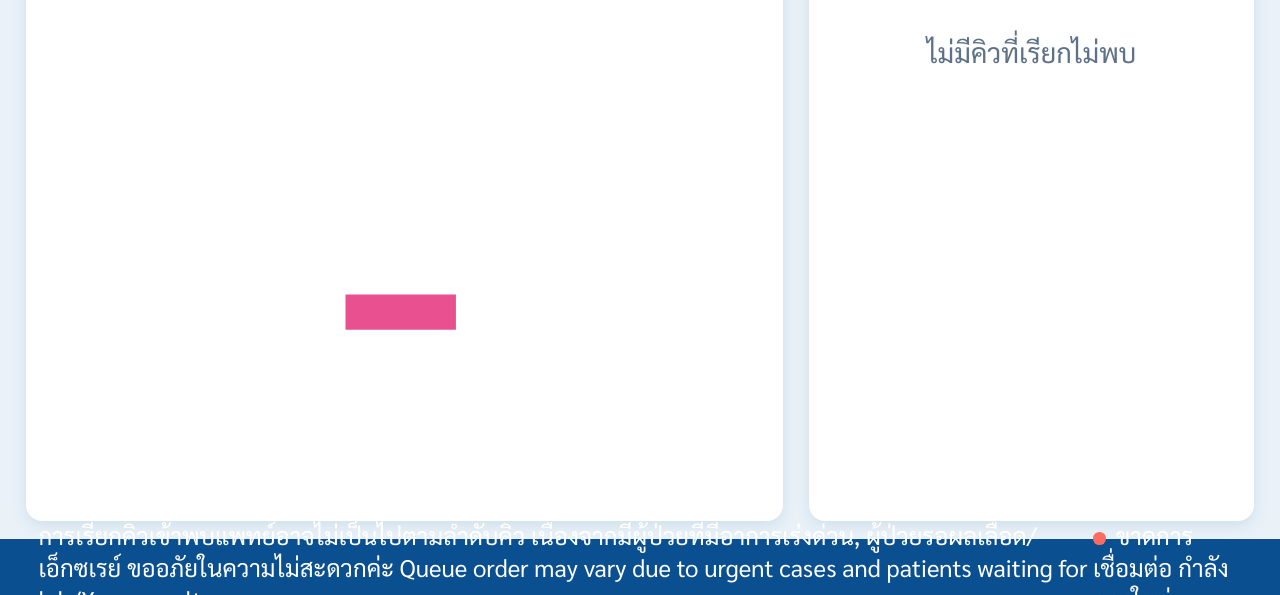
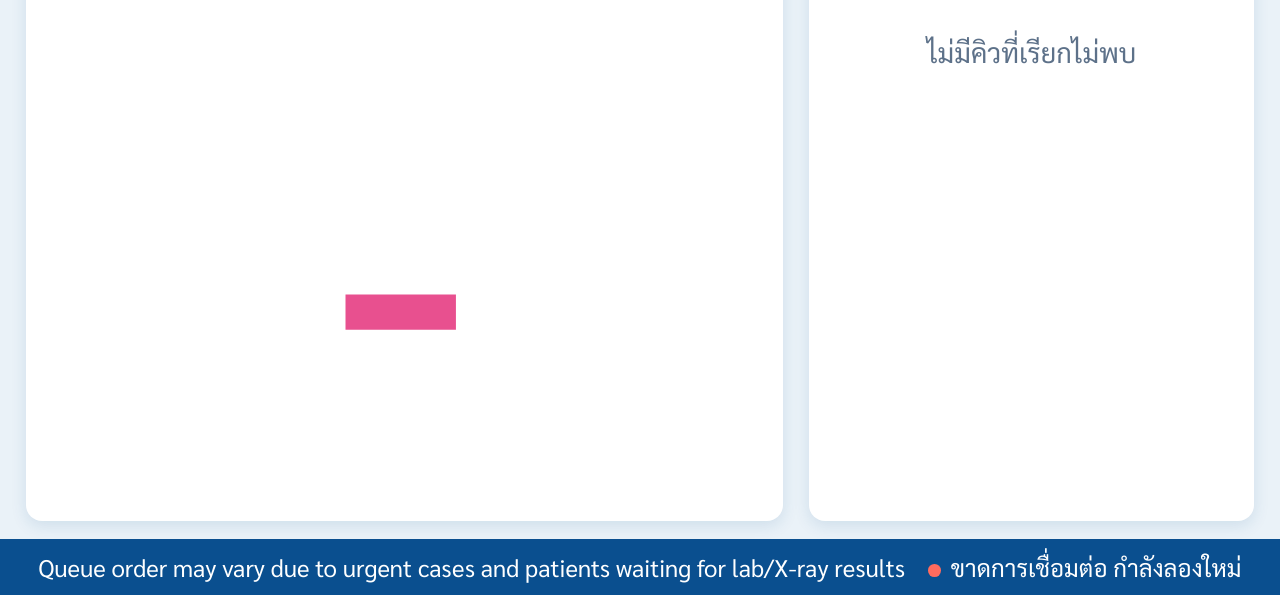
Before and after one commit to fammed-hub/queuemorning, a plain HTML site: page index.html in a window 1280 px wide. Shown: the part 205-800 px from the top of the page. Drawn offline with Linux system fonts and the light colour scheme.

Commit message:
Update index.html

```diff
--- a/index.html
+++ b/index.html
@@ -96,7 +96,8 @@ var SHEET_ID = sheetId(P.get("id")) || DEFAULT_SHEET_ID;
 var TAB = P.get("tab") || DEFAULT_TAB;
 var HOSPITAL_NAME = "ศูนย์การแพทย์กาญจนาภิเษก";   // ชื่อ รพ. ที่แสดงบนหัวจอ
 var DEPARTMENT = "แผนกเวชศาสตร์ครอบครัว";    // ชื่อแผนก/จุดบริการ
-var NOTICE = "การเรียกคิวเข้าพบแพทย์อาจไม่เป็นไปตามลำดับคิว เนื่องจากมีผู้ป่วยที่มีอาการเร่งด่วน, ผู้ป่วยรอผลเลือด/เอ็กซเรย์ ขออภัยในความไม่สะดวกค่ะ Queue order may vary due to urgent cases and patients waiting for lab/X-ray results";
+var NOTICE = "การเรียกคิวเข้าพบแพทย์อาจไม่เป็นไปตามลำดับคิว เนื่องจากมีผู้ป่วยที่มีอาการเร่งด่วน, ผู้ป่วยรอผลเลือด/เอ็กซเรย์ ขออภัยในความไม่สะดวกค่ะ";
+var NOTICE = "Queue order may vary due to urgent cases and patients waiting for lab/X-ray results";
 var POLL_MS = 3000;                       // รีเฟรชทุก 3 วินาที
 var MISSED_SHOWN = 16;                    // จำนวนคิว "เรียกไม่พบ" สูงสุดที่แสดง (2 คอลัมน์ x 8 แถว)
 var S_MISSED = "เรียกไม่พบ";             // สถานะที่จะแสดงในช่องด้านขวา
```
